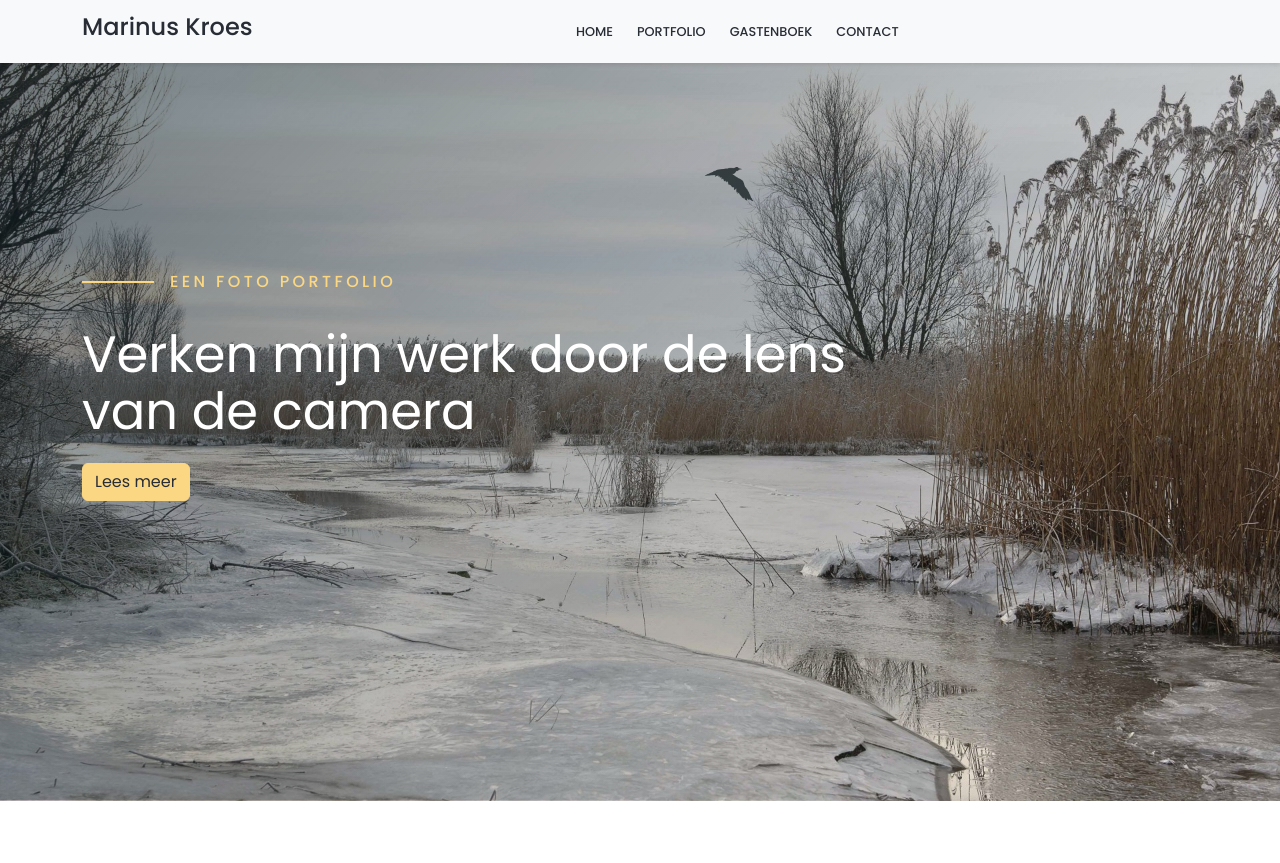
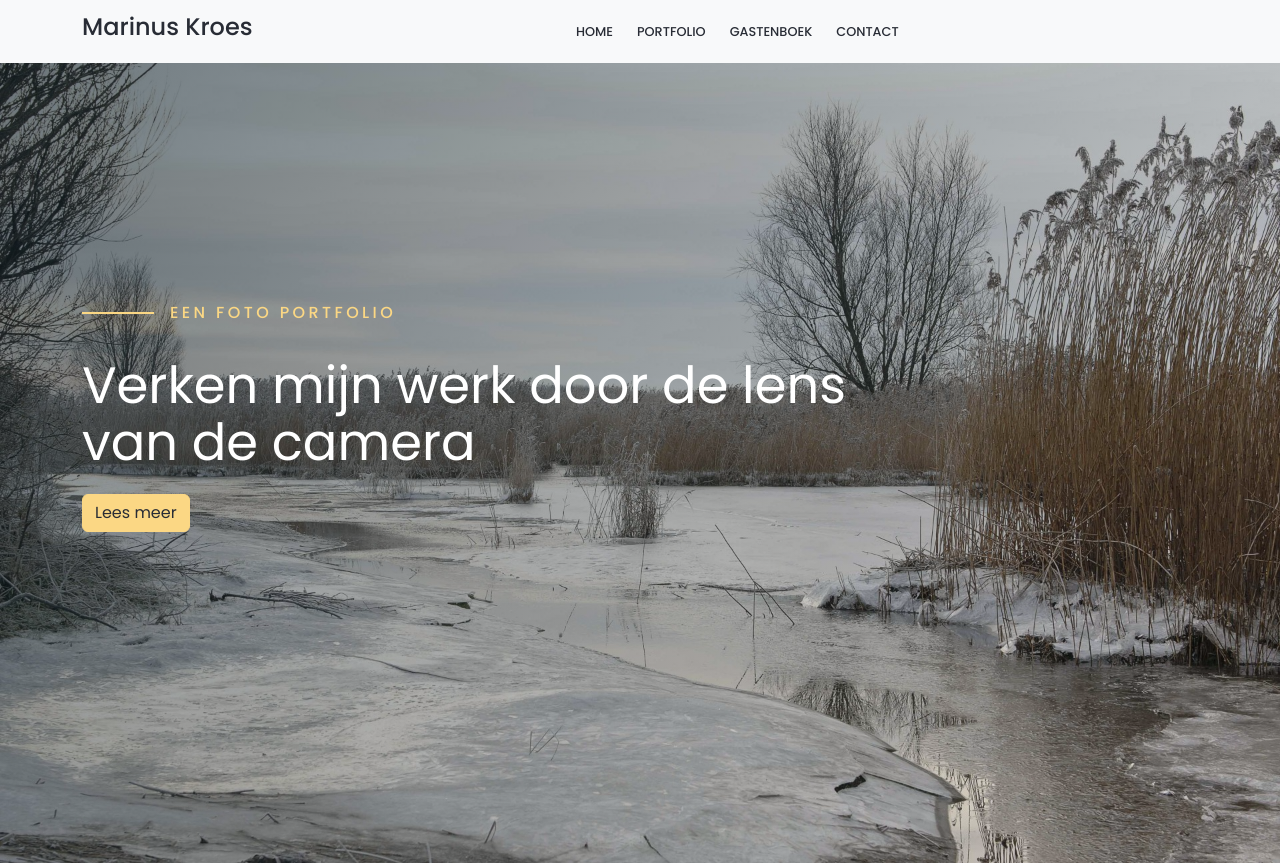
Before and after one commit to DevAl0t/deval0t.github.io, a website: page index.html in a window 1280 px wide. Shown: the top 863 px of the page. Drawn offline with nearby package versions, Linux system fonts and the light colour scheme.

Commit message:
maybe fix hero overlay

```diff
--- a/assets/scss/_hero-section.scss
+++ b/assets/scss/_hero-section.scss
@@ -3,30 +3,31 @@ $navbar-height-mobile: 60px;
 
 .gradient-hero{
     position: absolute;
-    left: 0%;
-    top: 0%;
-    right: 0%;
-    bottom: 0%;
+    left: 0;
+    top: 0;
+    right: 0;
+    bottom: 0;
     width: 100%;
     height: 100%;
-    background-image: linear-gradient(135deg, #0b1d26, transparent 87%);
+    background-image: linear-gradient(135deg, #0b1d26, transparent);
     opacity: 0.6;
+    z-index: 1; /* Ensure the gradient is below other content */
 }
 
 
 .hero-section{
-    z-index:9999;
+    position: relative; /* Ensure relative positioning for absolute children */
+    z-index: 9999;
     width: 100%;
-    height: calc(100dvh - $navbar-height);
+    height: 100vh;
     background-image: url('./../../foto-bg.jpg');
     background-position: center;
     background-repeat: no-repeat;
+    background-size: cover;
     display: flex;
     flex-direction: column;
     align-items: center;
     justify-content: center;
-    background-size: cover;
-
     // @media only screen and (max-width: 768px) {
     //     height: calc(100vh - $navbar-height-mobile);
     // }
--- a/index.html
+++ b/index.html
@@ -7,7 +7,7 @@
     <link rel="preconnect" href="https://fonts.gstatic.com" crossorigin>
     <link href="https://fonts.googleapis.com/css2?family=Poppins:ital,wght@0,100;0,200;0,300;0,400;0,500;0,600;0,700;0,800;0,900;1,100;1,200;1,300;1,400;1,500;1,600;1,700;1,800;1,900&display=swap" rel="stylesheet">
     <link rel="stylesheet" href="./src/css/style.min.css">
-    <title>Document</title>
+    <title>Marinus Kroes - Een foto portfolio</title>
 </head>
 <body>
 
@@ -60,6 +60,8 @@
 
       <section class="hero-section">
 
+        <div class="gradient-hero"></div>
+
         <div class="container">
 
           <div class="content-hero">
@@ -82,7 +84,7 @@
 
       </section>
 
-      <div class="gradient-hero"></div>
+
 
       <section class="about" id="about">
 
```
Also changed, not shown: src/css/style.min.css.
